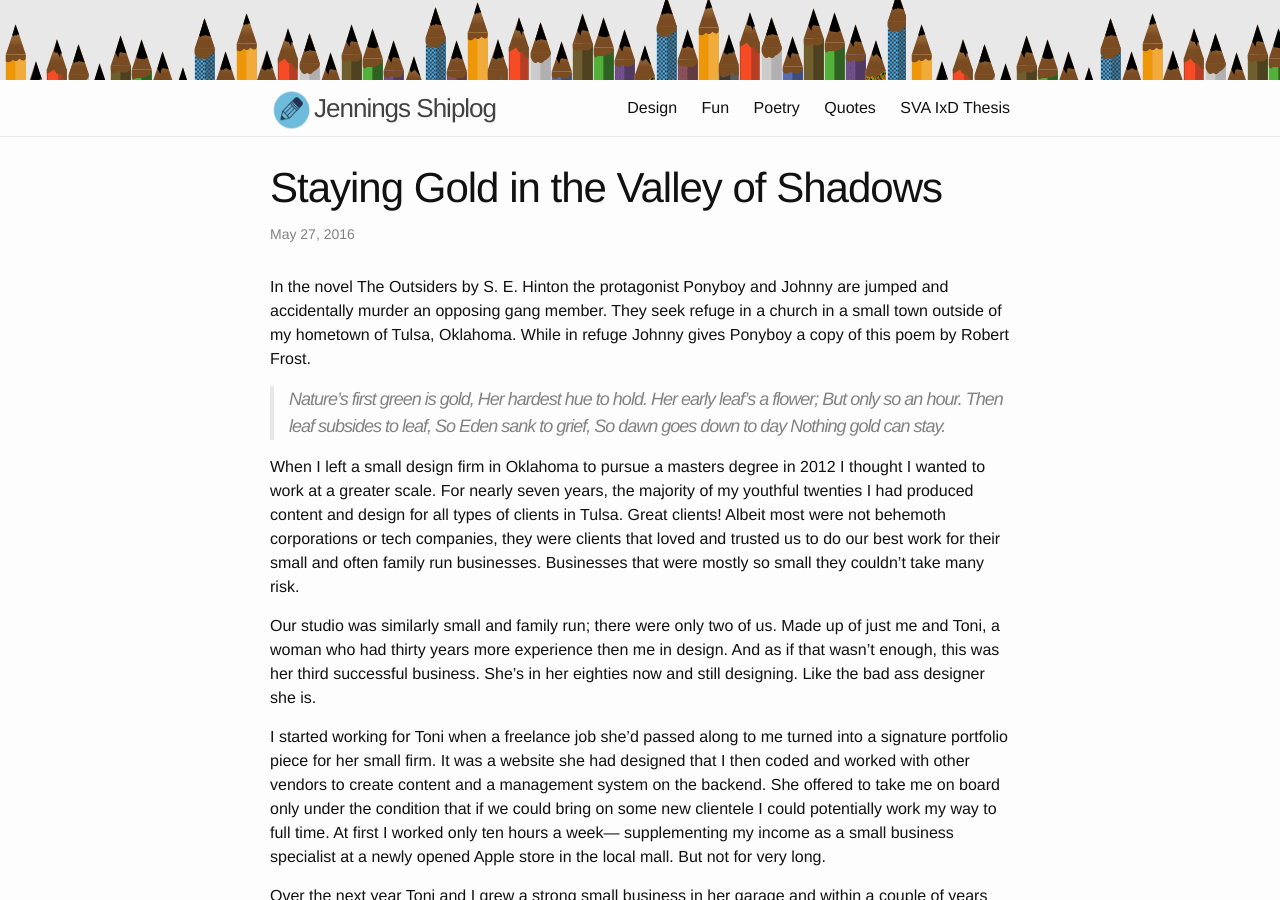
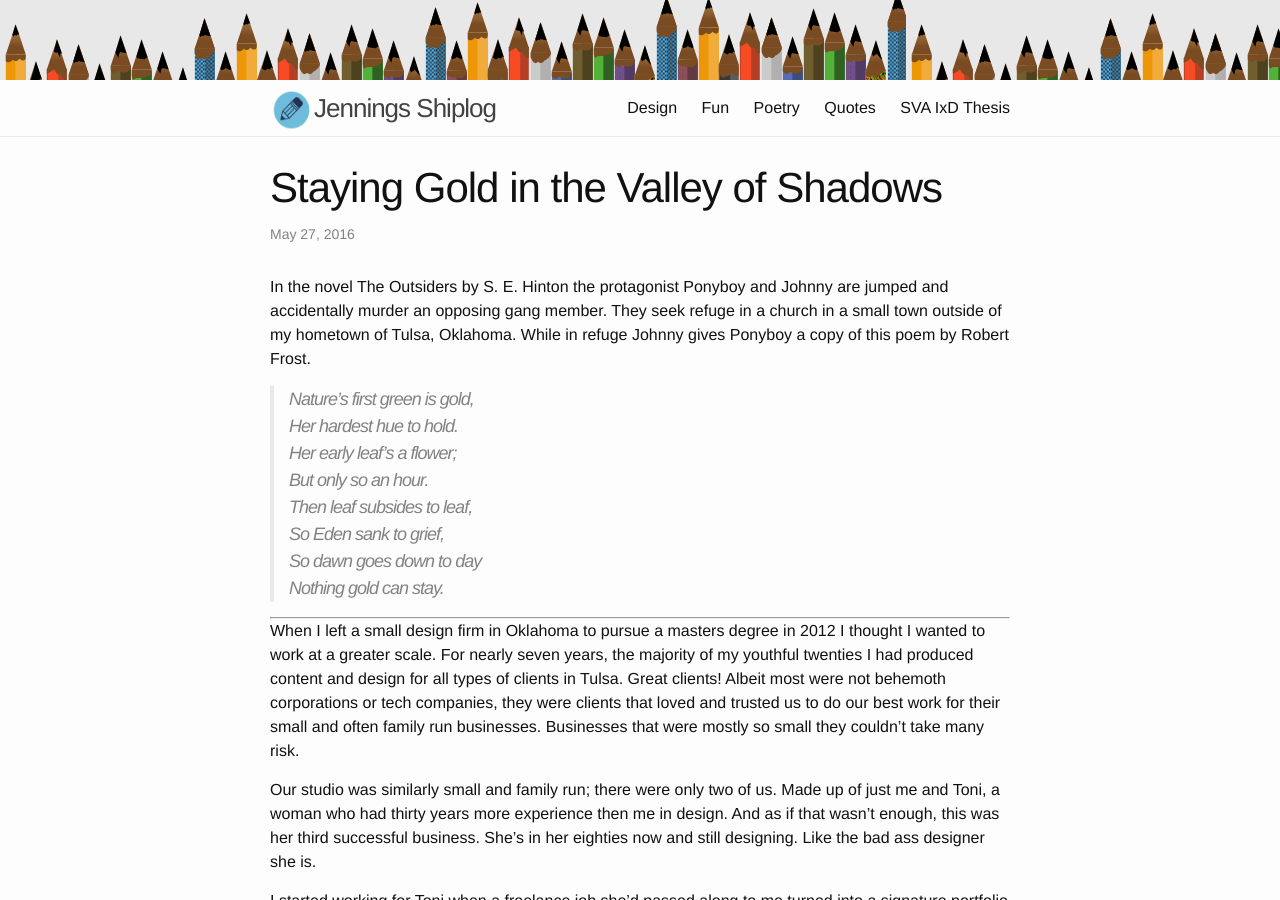
Before and after one commit to jenningshanna/shiplog, a Jekyll site: the page built from _posts/2016-05-27-staying-gold.markdown, in a window 1280 px wide and 900 px high. Built offline with Jekyll 4.4.1, drawn with Linux system fonts in a browser that asks for light colours.

```diff
--- a/_posts/2016-05-27-staying-gold.markdown
+++ b/_posts/2016-05-27-staying-gold.markdown
@@ -7,14 +7,17 @@ lead: ""
 ---
 In the novel The Outsiders by S. E. Hinton the protagonist Ponyboy and Johnny are jumped and accidentally murder an opposing gang member. They seek refuge in a church in a small town outside of my hometown of Tulsa, Oklahoma. While in refuge Johnny gives Ponyboy a copy of this poem by Robert Frost.
 
-> Nature’s first green is gold,
-> Her hardest hue to hold.
-> Her early leaf’s a flower;
-> But only so an hour.
-> Then leaf subsides to leaf,
-> So Eden sank to grief,
-> So dawn goes down to day
-> Nothing gold can stay.
+> Nature’s first green is gold,<br/>
+> Her hardest hue to hold.<br/>
+> Her early leaf’s a flower;<br/>
+> But only so an hour.<br/>
+> Then leaf subsides to leaf,<br/>
+> So Eden sank to grief,<br/>
+> So dawn goes down to day<br/>
+> Nothing gold can stay.<br/>
+
+
+***
 
 
 When I left a small design firm in Oklahoma to pursue a masters degree in 2012 I thought I wanted to work at a greater scale. For nearly seven years, the majority of my youthful twenties I had produced content and design for all types of clients in Tulsa. Great clients! Albeit most were not behemoth corporations or tech companies, they were clients that loved and trusted us to do our best work for their small and often family run businesses. Businesses that were mostly so small they couldn’t take many risk.
@@ -31,7 +34,9 @@ I had a chalkboard in my office, my first analog design studio. We called upon i
 
 All this, and only the two of us. I remember in the summer the light from the east would blast through our studio’s windows and onto the white halls. My coffee steam trickling off the edge of my monitor. Toni leaning in the doorway discussing the morning news. News we’d both consumed from the local NPR syndicate on our drive in. For years this was a golden land of opportunity— one where I grew up as a designer, a professional, and a person.
 
+
 ***
+
 
 The past few years I have been doing a lot of thinking about what I will do next professionally. A few years ago I was thinking I wanted to go “big”; I wanted to work at scale. When I moved to NYC I immediately jumped on an opportunity to help New York Public Radio develop a digital content strategy for the Jerome L. Green Space. Working with a small multimedia team to format and create online streams of video, social media, and web copy. It was fun and exciting; I met Phillip Glass on accident one day just walking through the performance space. But my time with New York Public Radio was short lived. Though I was going “big”, Graduate School was beginning to suffocate my days and I had to turn away my work there and focus solely on my studies.
 
@@ -45,7 +50,9 @@ Roberto shared so much with me. I knew nothing about the extreme linking and div
 
 This was “big”, we were working at a massive scale. But in reality we were updating processes that were still being documented on butcher books and typed into terminals manually. The work wasn’t sexy— and it wasn’t going to show any proof of concept or validation for many many years. But that said even I found something generous and golden in the process. I found a group of super smart people plugging away at a decades long problem while holding each of us to our highest standard. I found a friend and a colleague that pushed me to do my best while also protecting my amateurism and need to have the experience and be able to learn from that experience. At the MTA there was a reciprocity among our team and I do my best to keep in touch with them. Because you never know when we’ll have our next chance to collaborate. I’m looking forward to it.
 
+
 ***
+
 
 Upon graduating school in 2014 I took on more work at scale. I worked for a professor of mine who had recently left IDEO. I helped with a team that ran a small suite of design services. We operated out of a startup office in Soho full to the brim of fifty other startups. The realization that this party was a little blown out was on my mind. Later that summer I took on a information architect role for the site of the newly opened Meyer Cornell Cancer Research Center in Manhattan. Interweaving building diagrams and holding interviews with body surfing and eating copious amounts of fish tacos in the Rockaways. Needless to say, it was a good summer.
 
@@ -59,7 +66,9 @@ We pushed the boundaries and when we hit walls we found paths around them. For e
 
 We got a few more green lights, and a few holding patterns. One project called Journeys won us a Telly Award. All together working with Carmen was a charm, not just because of the four pound statue sitting on my bookshelf. But because it made me feel like my eight year old self playing football in the fields behind my Oklahoma home was proud, glowing gold. My dad even told me that his barbershop was clamoring with guys wanting to know what I did for them. What was most important is that Carmen and I cemented a friendship and working relationship that will influence and shape my thinking for years to come.
 
+
 ***
+
 
 My wife said to me the other day, “you probably look at accountability differently.” As someone who spent my salad days in the depths of running a small design business in a medium market city like Tulsa I’d experienced what a fear of loosing a client felt like. And then how actually loosing a client felt even worse. I’d messed up presentations, delayed deliverables, and showed up late on conference calls I was supposed to lead. I had fallen asleep few times wondering if I’d have an office door to unlock the next day and a chair to sit in. I once took down a orange juice factory in North Carolina by changing their hosting settings on an email server. I never asked, and it just so happened to be that the entire production line was based on an outlook email server configuration! I apologized profusely, did free work, and we kept the client somehow. I was stupid and amateur like most of us when we’re just starting out. I had help staying golden, though. Mentorship from those ahead of me like Toni, Roberto, and Carmen.
 
@@ -67,7 +76,9 @@ I got the opportunity to be amateur and I learned some of my most valuable lesso
 
 Gold is being true to yourself — golden is true to those that have come before and will come after you. Golden is staying true to yourself while looking to grow. Golden is asking for help because you never know when the person you ask will take you under their wing and teach you through experience. Golden is admitting when you are wrong or unsure and owning the amateurism that comes with any profession. Being golden is all of us in the first light and the last light, whether we’ve just begun or we’re winding down. Those who mentored me even if they didn’t mean to be mentoring me. To Toni, Roberto, and Carmen, Stay Gold.
 
+
 ***
+
 
 The Outsiders story ends with Johnny passing away. His last words to Ponyboy are “Stay Gold”.
 
```
Also changed, not shown: _posts/2018-03-11-writing.markdown (added, +40 -0 lines).
